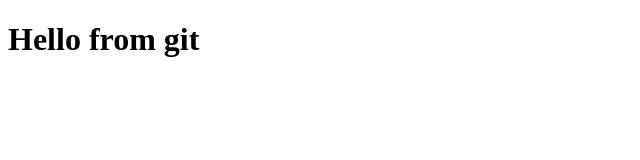
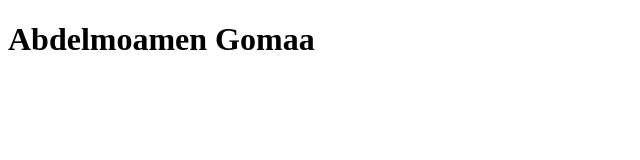
Before and after one commit to Moamengomaa27/php_minia, a plain HTML site: page index.html in a window 1280 px wide. Shown: the whole page, without its empty margins (0-640 px from the left). Drawn offline with Linux system fonts and the light colour scheme.

Commit message:
add my name to index file

```diff
--- a/index.html
+++ b/index.html
@@ -8,7 +8,8 @@
 </head>
 <body>
     <h1>
-        Hello from git
+        Abdelmoamen Gomaa
     </h1>
+
 </body>
 </html>
```
